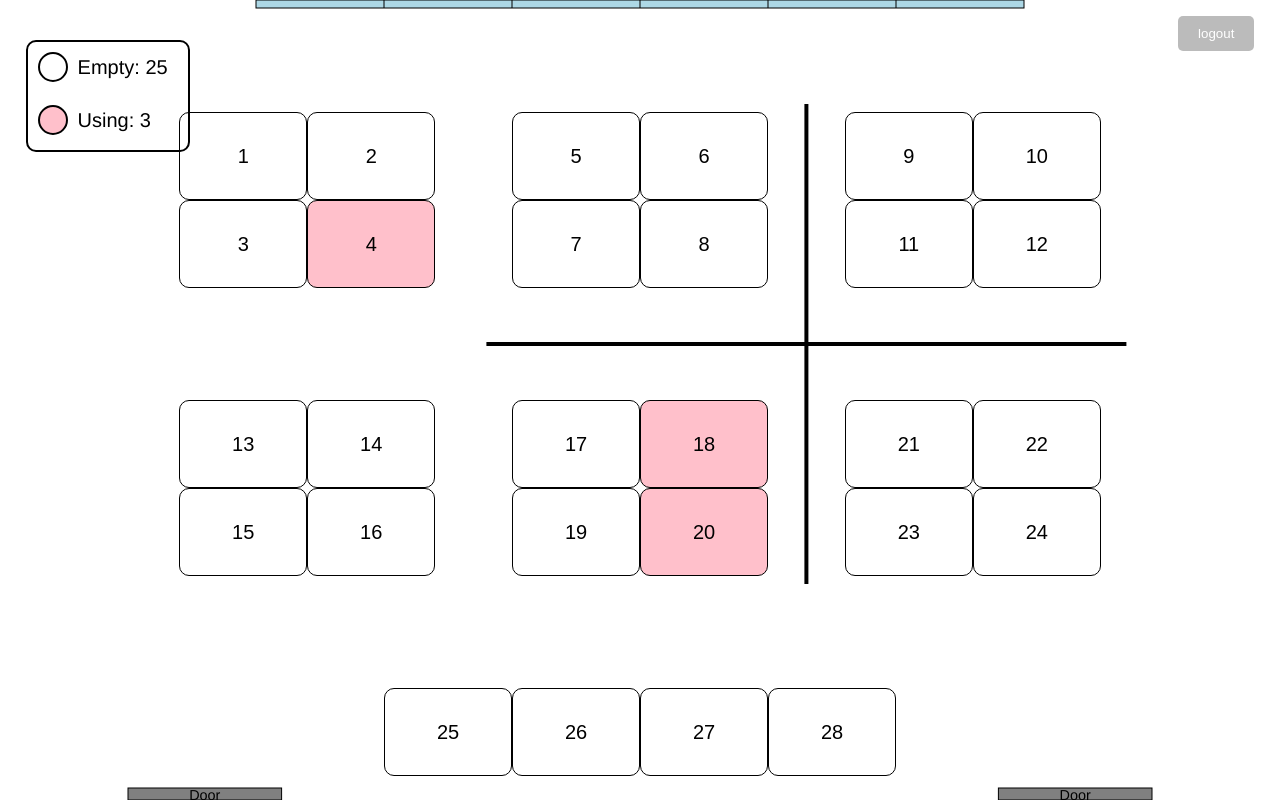
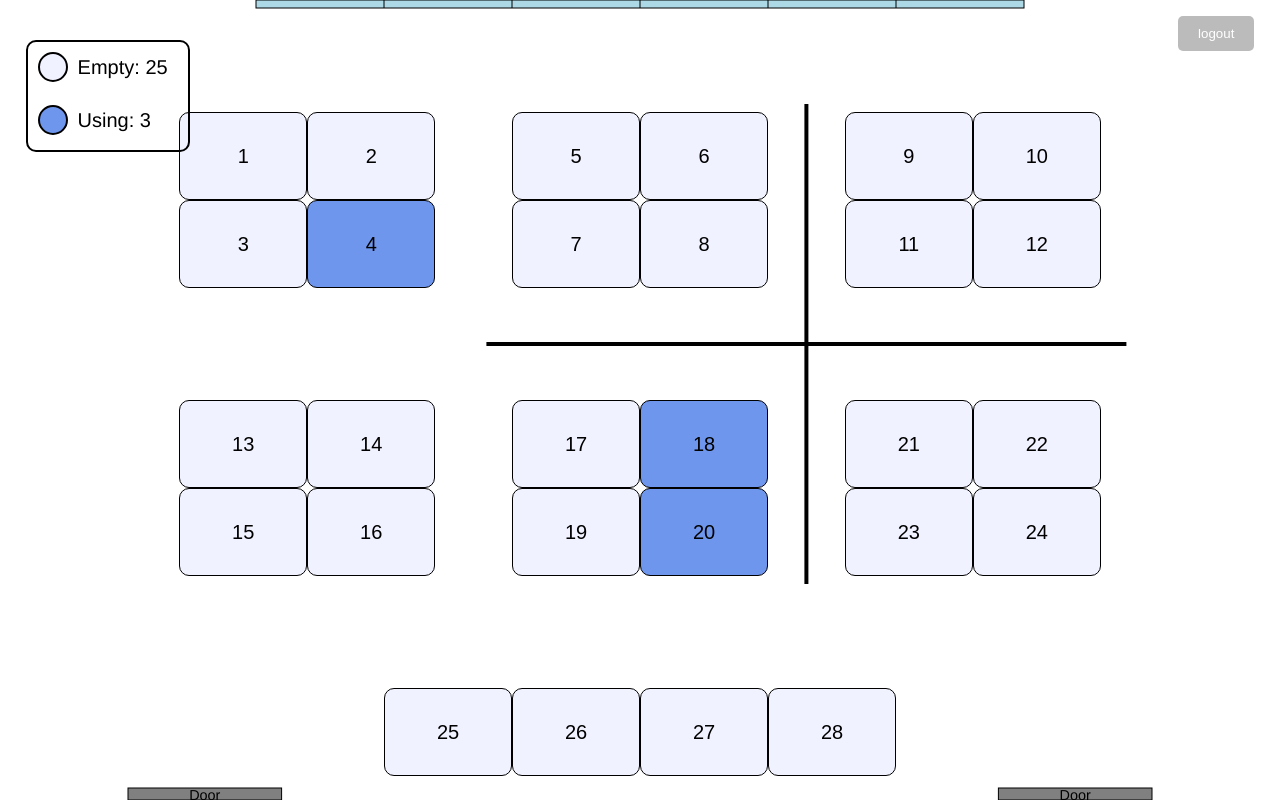
Before and after one commit to kjuni1914/Room302Project, a Django app: page /seat/ in a window 1280 px wide. Run offline with Django 4.2, Linux system fonts and the light colour scheme; a user stored in the database is signed in; data comes from the database, SQL or seed files in the repository; both versions use the stored data as it was after the commit.

Commit message:
color change

```diff
--- a/PrisonBreak/usage/static/usage/seats.css
+++ b/PrisonBreak/usage/static/usage/seats.css
@@ -16,7 +16,6 @@ body {
 
 button {
     transition: transform 0.2s ease, font-size 0.2s ease, filter 0.2s ease-in;
-    cursor: pointer;
 }
 
 button:hover {
@@ -41,6 +40,7 @@ button:hover {
     margin: 0px;
     border: 1px solid #000;
     font-size: 15pt;
+    cursor: pointer;
 }
 .table {
     display: grid;
@@ -134,22 +134,22 @@ button:hover {
 
 /* seat color */
 .empty {
-    background-color: white;
+    background-color: #f1f2ff;
 }
 .used {
-    background-color: pink;
+    background-color: rgba(110, 150, 236);
 }
 .current-user {
-    background-color: lightyellow;
+    background-color: rgba(180, 220, 255);
 }
 
 /* status color */
 #status #used {
-    background-color: pink;
+    background-color: rgba(110, 150, 236);
 }
 
 #status #empty {
-    background-color: white;
+    background-color: #f1f2ff;
 }
 
 /* background position */
@@ -181,7 +181,8 @@ p {
     border: 2px solid #000;
 }
 
-#empty:hover {
+#empty:hover,
+#used:hover {
     filter: none;
     z-index: auto;
     transform: none;
--- a/PrisonBreak/usage/templates/usage/seats.html
+++ b/PrisonBreak/usage/templates/usage/seats.html
@@ -17,7 +17,7 @@
             </div>
             <br />
             <div style="display: flex; flex-direction: row; align-items: center; margin-bottom: 5px">
-                <button class="circle" id="used" style="margin-right: 10px; margin-bottom: 0px" onclick="openColorModal('used')"></button>
+                <button class="circle" id="used" style="margin-right: 10px; margin-bottom: 0px"></button>
                 <p id="usedInfo" style="margin-right: 10px; margin-bottom: 0px; margin-top: 0px"></p>
             </div>
         </div>
```
Also changed, not shown: PrisonBreak/db.sqlite3.
